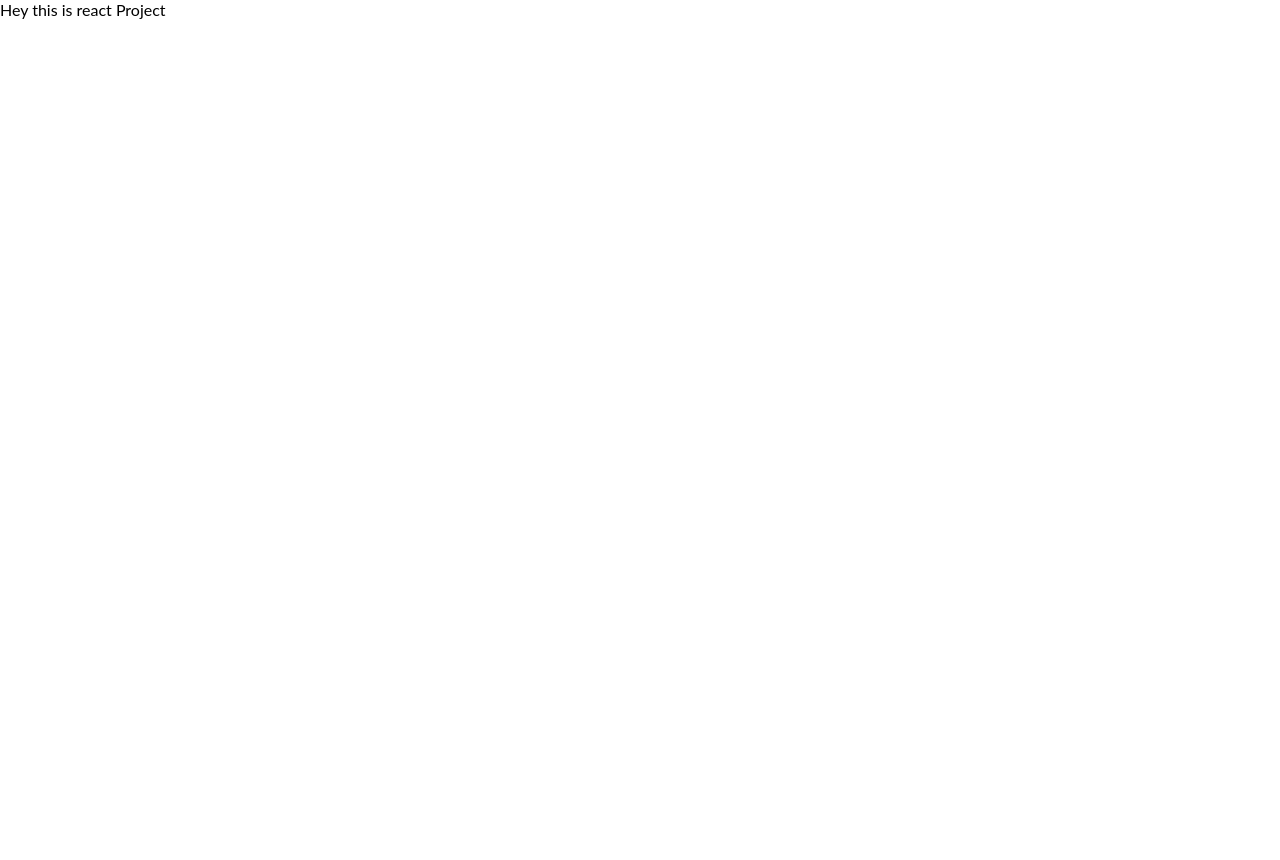
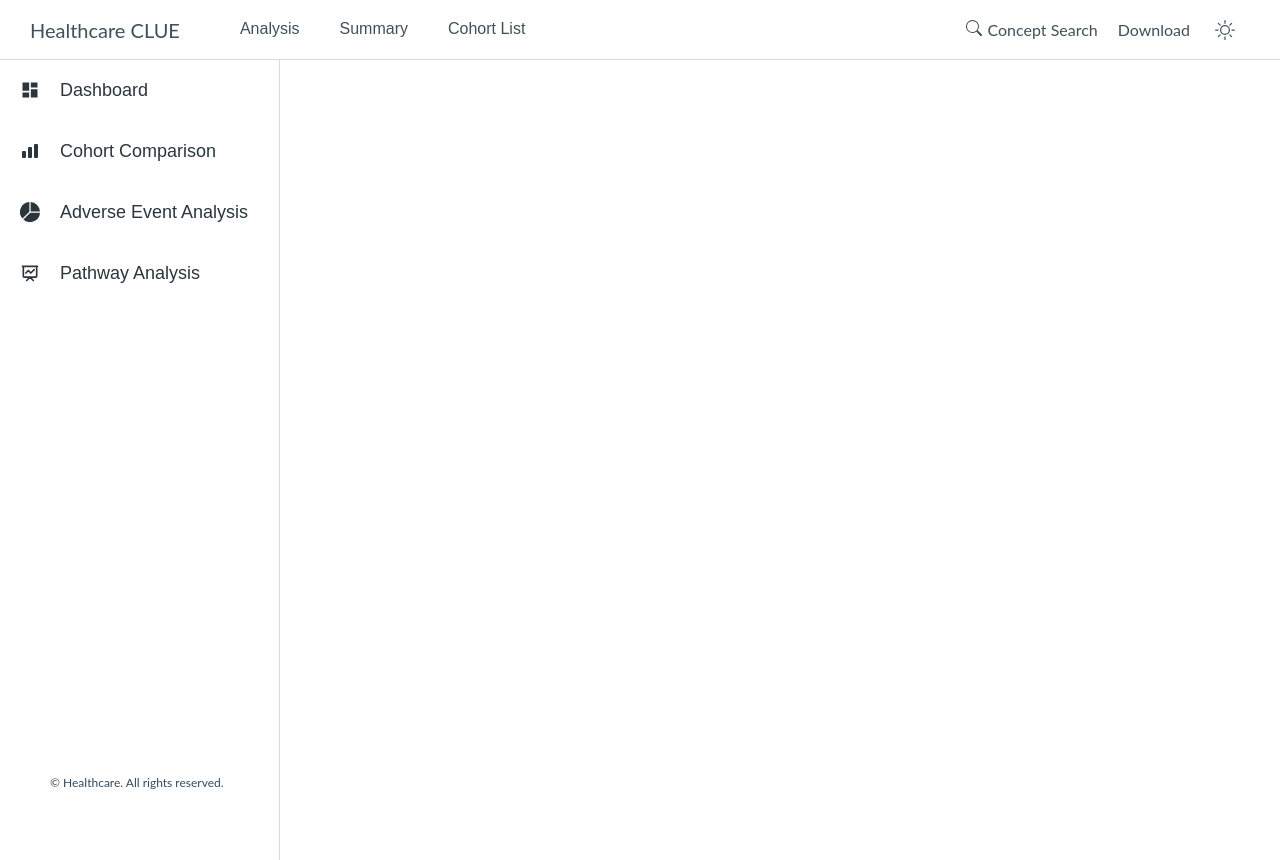
Before and after one commit to jch422/prac-0219, a React app: page / in a window 1280 px wide. Before the commit the page ends 800 px from the top, so only its background shows below. Built offline with nearby package versions, Linux system fonts and the light colour scheme; a small style sheet from the web is missing.

Commit message:
Feat: 레이아웃 구현(네비게이션바, 사이드바)

```diff
--- a/src/app/App.jsx
+++ b/src/app/App.jsx
@@ -1,7 +1,26 @@
-import React from 'react';
+import React, { useState } from 'react';
+import styled from 'styled-components';
+
+import Navbar from '../components/navbar/Navbar.jsx';
+import Sidebar from '../components/sidebar/Sidebar.jsx';
 
 const App = () => {
-  return <div>Hey this is react Project</div>;
+  const [isDark, setIsDark] = useState(false);
+  return (
+    <>
+      <Navbar isDark={isDark} setIsDark={setIsDark} />
+      <Container>
+        <Sidebar />
+        <Content></Content>
+      </Container>
+    </>
+  );
 };
 
 export default App;
+
+const Container = styled.div`
+  display: flex;
+`;
+
+const Content = styled.div``;
```
